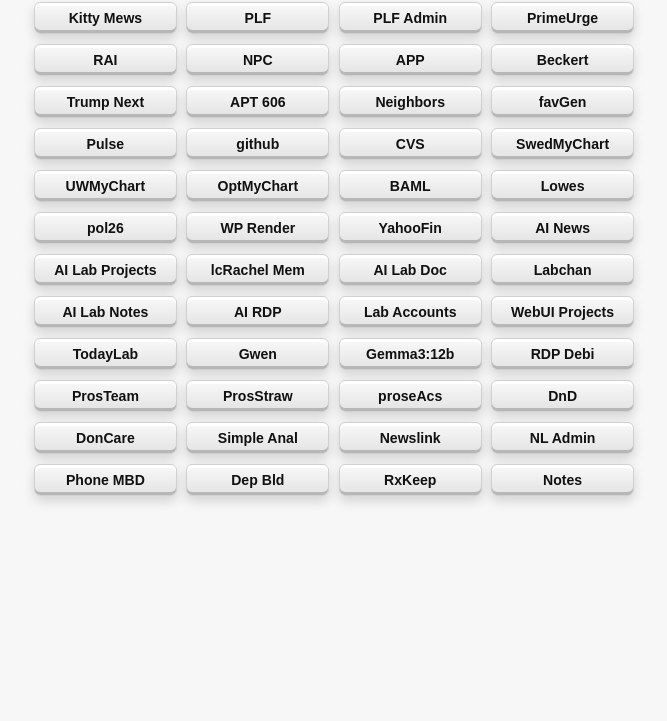
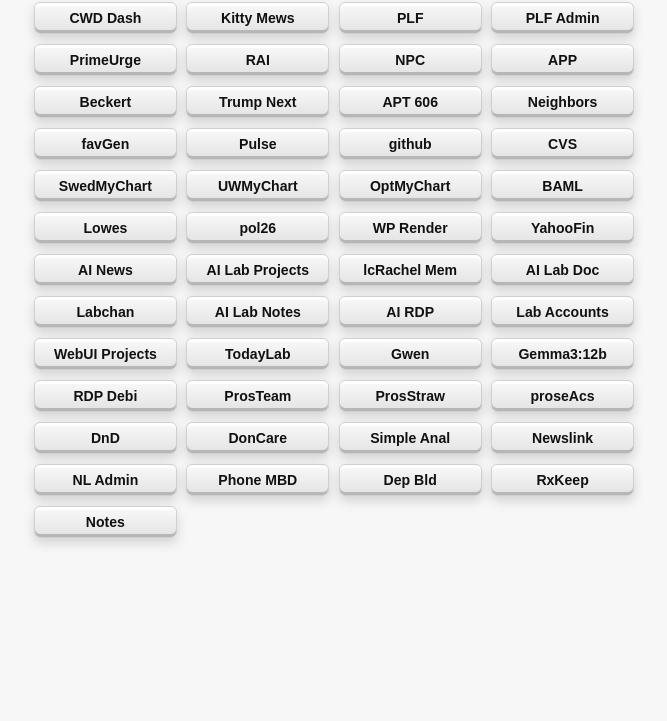
Before and after one commit to nbk5876/core3-skyapt, a plain HTML site: page menu.html in a window 1280 px wide. Shown: the part 79-800 px from the top of the page, without its empty margins (306-973 px from the left). Drawn offline with Linux system fonts and the light colour scheme.

Commit message:
Add CWD Dash button as the first button, before Kitty Mews
Co-Authored-By: Claude Sonnet 5.5 <noreply@anthropic.com>

```diff
--- a/menu.html
+++ b/menu.html
@@ -85,6 +85,7 @@
 <body>
   <h1>Sky Apt</h1>
   <div class="btn-grid">
+    <a href="https://continentalhouse.eunify.com/Dashboard/PortalDashboard" target="_blank" rel="noopener noreferrer">CWD Dash</a>
     <a href="https://nextdoor.com/g/3j6vfru7x/" target="_blank" rel="noopener noreferrer">Kitty Mews</a>
     <a href="https://nextdoor.com/g/lelb8qgty/" target="_blank" rel="noopener noreferrer">PLF</a>
     <a href="https://nextdoor.com/g/jz636us4w/" target="_blank" rel="noopener noreferrer">PLF Admin</a>
```
